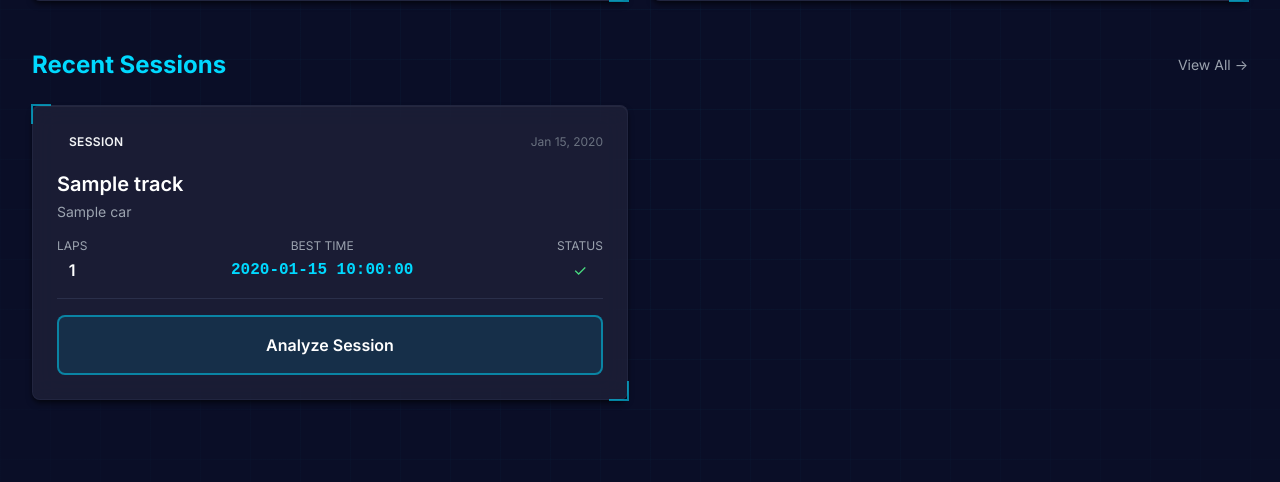
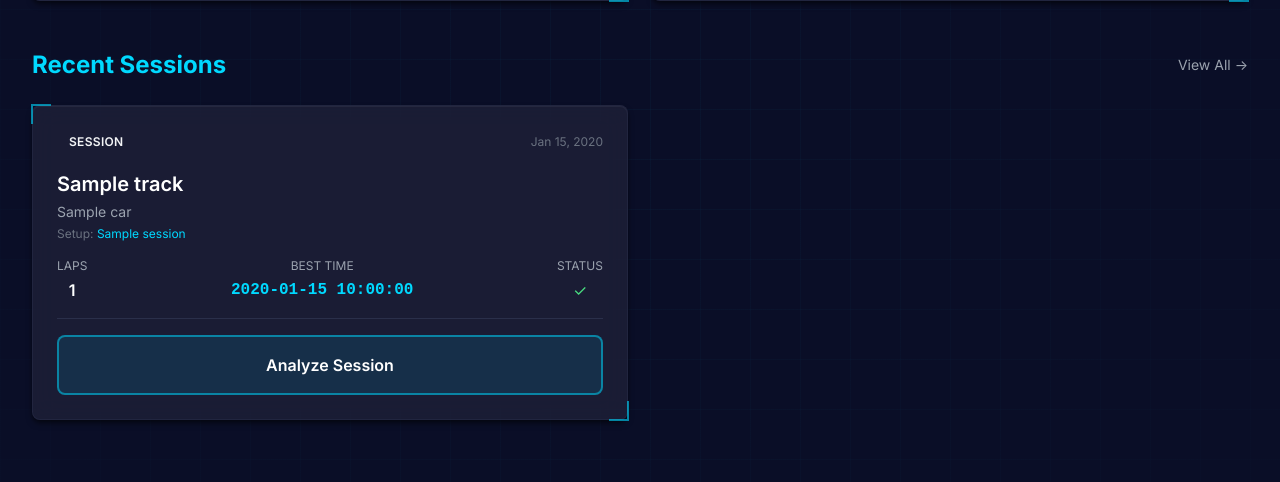
Before and after one commit to fullydoved/ridgway_garage, a Django app: template garage/templates/telemetry/home.html in a window 1280 px wide. Shown: the part 291-773 px from the top of the page. Run offline with Django 5.2, Linux system fonts and the light colour scheme; a user stored in the database is signed in; tables that the repository leaves empty hold one stand-in row (values such as "Sample post"); the template is opened without the code that fills it: most values are stand-ins (such as "Sample title", 1, 10 or a date in 2020); parts of the project's set-up code (start-up, migrations or seed data) failed here and were passed over; some libraries are stand-ins or nearby versions.

Commit message:
Add setup name extraction from IBT telemetry files
- Add setup_name field to Session model
- Extract DriverSetupName from YAML DriverInfo section in IBT parser
- Display setup name on home page session cards
- Display setup name on session list page
- Create migration 0018_session_setup_name

New uploads will now show which car setup file was used during the session
(e.g., "baseline.sto", "qualifying.sto"). This provides context for lap time
analysis and setup experimentation tracking.

🤖 Generated with [Claude Code](https://claude.com/claude-code)

Co-Authored-By: Claude <noreply@anthropic.com>

```diff
--- a/garage/telemetry/models.py
+++ b/garage/telemetry/models.py
@@ -269,6 +269,9 @@ class Session(models.Model):
     track_temp = models.DecimalField(max_digits=5, decimal_places=2, null=True, blank=True, help_text="Track temperature in Celsius")
     weather_type = models.CharField(max_length=50, blank=True, help_text="Weather condition")
 
+    # Car setup information (extracted from IBT)
+    setup_name = models.CharField(max_length=255, blank=True, help_text="Setup filename used during this session")
+
     # Privacy
     is_public = models.BooleanField(default=False, help_text="Allow public viewing")
 
--- a/garage/telemetry/tasks.py
+++ b/garage/telemetry/tasks.py
@@ -145,6 +145,12 @@ def parse_ibt_file(self, session_id):
                 if driver_name:
                     session.driver_name = driver_name
                     logger.info(f"Extracted driver name: {driver_name}")
+
+                # Extract setup name
+                setup_name = (driver_info.get('DriverSetupName') or '').strip()
+                if setup_name:
+                    session.setup_name = setup_name
+                    logger.info(f"Extracted setup name: {setup_name}")
 
                 # Extract car info
                 if not session.car:
--- a/garage/templates/telemetry/home.html
+++ b/garage/templates/telemetry/home.html
@@ -105,6 +105,11 @@
                                             <span class="text-gray-500">Unknown Car</span>
                                         {% endif %}
                                     </p>
+                                    {% if session.setup_name %}
+                                        <p class="text-gray-500 text-xs mt-1">
+                                            Setup: <span class="text-neon-cyan">{{ session.setup_name }}</span>
+                                        </p>
+                                    {% endif %}
                                 </div>
 
                                 <!-- Stats Row -->
--- a/garage/templates/telemetry/session_list.html
+++ b/garage/templates/telemetry/session_list.html
@@ -95,6 +95,9 @@
                                 <span class="font-medium">{{ session.car.name }}</span>
                             {% else %}
                                 Detecting car...
+                            {% endif %}
+                            {% if session.setup_name %}
+                                <span class="text-xs text-gray-500">• Setup: <span class="text-neon-cyan">{{ session.setup_name }}</span></span>
                             {% endif %}
                         </div>
                         <div class="flex items-center gap-2">
```
Also changed, not shown: garage/telemetry/migrations/0018_session_setup_name.py (added).
